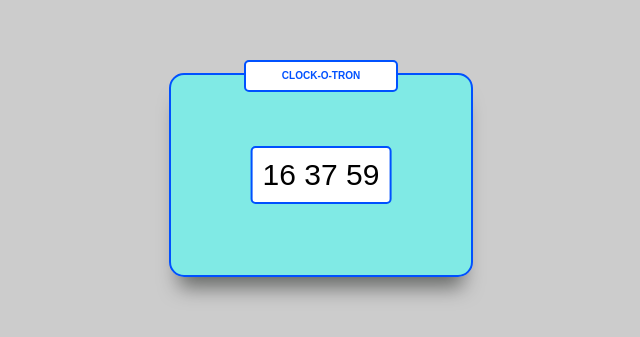
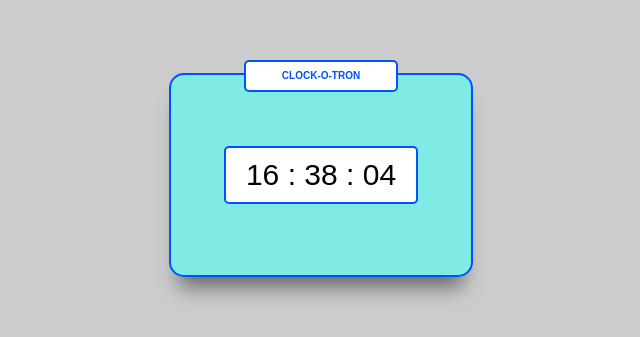
Before and after one commit to St34ky/projects, a plain HTML site: page html/index-clock.html in a window 1280 px wide. Shown: the part 225-562 px from the top of the page, without its empty margins (319-959 px from the left). Drawn offline with Linux system fonts and the light colour scheme.

Commit message:
Clock <v.01.00>

```diff
--- a/css/style-clock.css
+++ b/css/style-clock.css
@@ -52,4 +52,6 @@ body{
     padding: 10px 10px;
     background:white;
     border:2px solid rgb(0, 81, 255);
+    width : 170px;
+    text-align:center;
 }
--- a/js/app-clock.js
+++ b/js/app-clock.js
@@ -1,14 +1,22 @@
-
+function currentTime(){
 const time = new Date();
-
-function currentTime(){
 var hour = time.getHours();
 var minute = time.getMinutes();
 var second = time.getSeconds();
+
+if(hour < 10){
+    hour = "0" + hour;
+    }
+    if(minute < 10){
+    minute = "0" + minute;
+    }
+    if(second < 10){
+    second = "0" + second;
+    }
+
 document.getElementById("hours").innerHTML = hour;
-document.getElementById("mins").innerHTML = minute;
-document.getElementById("secs").innerHTML = second;
+document.getElementById("mins").innerHTML = " : " + minute;
+document.getElementById("secs").innerHTML = " : " + second;
+
 }
 setInterval(currentTime,500);
-
-window.onload = currentTime;
```
